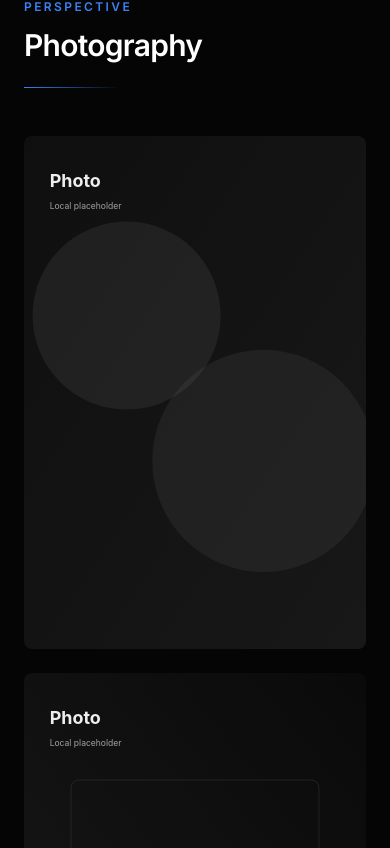
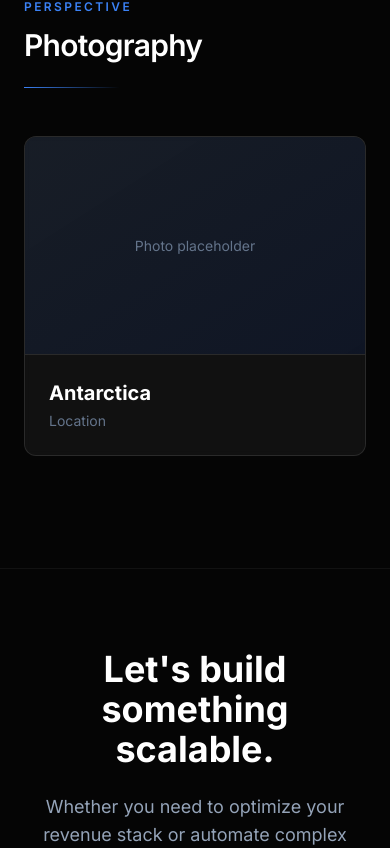
Before and after one commit to spheloung/sampheloung_portfoliosite, a React (Vite) app: page / in a window 390 px wide. Shown: the part 6956-7804 px from the top of the page. Built offline with nearby package versions, Linux system fonts and the light colour scheme.

Commit message:
Feature: Photography carousel with Netflix-style navigation arrows

```diff
--- a/components/sections/Photography.tsx
+++ b/components/sections/Photography.tsx
@@ -1,45 +1,131 @@
-import React from 'react';
-import { motion, useScroll, useTransform } from 'framer-motion';
+import React, { useRef, useState, useEffect } from 'react';
+import { motion } from 'framer-motion';
 import { SectionTitle } from '../ui/Elements';
-import { Photo } from '../../types';
 
-const photos: Photo[] = [
-  { id: '1', url: '/images/photos/photo-1.svg', caption: 'Urban Solitude' },
-  { id: '2', url: '/images/photos/photo-2.svg', caption: 'Neon Nights' },
-  { id: '3', url: '/images/photos/photo-3.svg', caption: 'Geometric Shadows' },
-  { id: '4', url: '/images/photos/photo-4.svg', caption: 'Architecture' },
-  { id: '5', url: '/images/photos/photo-5.svg', caption: 'Motion' },
+interface LocationCard {
+  id: string;
+  name: string;
+  imageUrl?: string;
+}
+
+const locations: LocationCard[] = [
+  { id: '1', name: 'Antarctica' },
+  { id: '2', name: 'Tekapo' },
+  { id: '3', name: 'Canterbury' },
+  { id: '4', name: 'Coromandel' },
 ];
 
 const Photography: React.FC = () => {
+  const scrollRef = useRef<HTMLDivElement>(null);
+  const [canScrollLeft, setCanScrollLeft] = useState(false);
+  const [canScrollRight, setCanScrollRight] = useState(true);
+
+  const checkScrollPosition = () => {
+    if (!scrollRef.current) return;
+    const { scrollLeft, scrollWidth, clientWidth } = scrollRef.current;
+    setCanScrollLeft(scrollLeft > 10);
+    setCanScrollRight(scrollLeft < scrollWidth - clientWidth - 10);
+  };
+
+  useEffect(() => {
+    const container = scrollRef.current;
+    if (!container) return;
+
+    checkScrollPosition();
+    container.addEventListener('scroll', checkScrollPosition);
+    window.addEventListener('resize', checkScrollPosition);
+
+    return () => {
+      container.removeEventListener('scroll', checkScrollPosition);
+      window.removeEventListener('resize', checkScrollPosition);
+    };
+  }, []);
+
+  const scroll = (direction: 'left' | 'right') => {
+    if (!scrollRef.current) return;
+    const cardWidth = scrollRef.current.clientWidth / 3;
+    const scrollAmount = direction === 'left' ? -cardWidth : cardWidth;
+    scrollRef.current.scrollBy({ left: scrollAmount, behavior: 'smooth' });
+  };
+
   return (
     <section id="photography" className="py-24 relative overflow-hidden">
       <div className="max-w-7xl mx-auto px-6">
         <SectionTitle title="Photography" subtitle="Perspective" />
 
-        {/* Masonry-style abstract layout with parallax feel */}
-        <div className="columns-1 md:columns-2 lg:columns-3 gap-6 space-y-6">
-          {photos.map((photo, index) => (
+        {/* Carousel Container with Arrows */}
+        <div className="relative group/carousel">
+
+          {/* Left Arrow */}
+          {canScrollLeft && (
+            <button
+              onClick={() => scroll('left')}
+              className="absolute left-0 top-0 bottom-4 z-20 w-12
+                         bg-gradient-to-r from-black/80 to-transparent
+                         flex items-center justify-start pl-2
+                         opacity-0 group-hover/carousel:opacity-100
+                         transition-opacity duration-300
+                         hover:from-black/90"
+              aria-label="Scroll left"
+            >
+              <svg className="w-6 h-6 text-white" fill="none" stroke="currentColor" viewBox="0 0 24 24">
+                <path strokeLinecap="round" strokeLinejoin="round" strokeWidth={2} d="M15 19l-7-7 7-7" />
+              </svg>
+            </button>
+          )}
+
+          {/* Right Arrow */}
+          {canScrollRight && (
+            <button
+              onClick={() => scroll('right')}
+              className="absolute right-0 top-0 bottom-4 z-20 w-12
+                         bg-gradient-to-l from-black/80 to-transparent
+                         flex items-center justify-end pr-2
+                         opacity-0 group-hover/carousel:opacity-100
+                         transition-opacity duration-300
+                         hover:from-black/90"
+              aria-label="Scroll right"
+            >
+              <svg className="w-6 h-6 text-white" fill="none" stroke="currentColor" viewBox="0 0 24 24">
+                <path strokeLinecap="round" strokeLinejoin="round" strokeWidth={2} d="M9 5l7 7-7 7" />
+              </svg>
+            </button>
+          )}
+
+          {/* Inner scrollable row */}
+          <div
+            ref={scrollRef}
+            className="flex gap-6 overflow-x-auto scroll-smooth snap-x snap-mandatory pb-4"
+            style={{ scrollbarWidth: 'none', msOverflowStyle: 'none' }}
+          >
+            {locations.map((location, index) => (
               <motion.div
-              key={photo.id}
-              initial={{ opacity: 0, y: 50 }}
+                key={location.id}
+                initial={{ opacity: 0, y: 30 }}
                 whileInView={{ opacity: 1, y: 0 }}
                 viewport={{ once: true }}
-              transition={{ delay: index * 0.15, duration: 0.8 }}
-              className="relative group break-inside-avoid"
+                transition={{ delay: index * 0.1, duration: 0.6 }}
+                className="shrink-0 w-full md:w-[calc(33.333%-1rem)] snap-start"
               >
-              <div className="overflow-hidden rounded-lg">
-                <img
-                  src={photo.url}
-                  alt={photo.caption}
-                  className="w-full h-auto object-cover grayscale group-hover:grayscale-0 transition-all duration-700 ease-in-out transform group-hover:scale-105"
-                />
-                <div className="absolute inset-0 bg-gradient-to-t from-black/80 to-transparent opacity-0 group-hover:opacity-100 transition-opacity duration-300 flex items-end p-6">
-                  <span className="text-white font-medium tracking-wide">{photo.caption}</span>
+                {/* Card */}
+                <div className="relative group rounded-xl overflow-hidden bg-white/5 border border-white/10 backdrop-blur-sm h-80 flex flex-col">
+                  {/* Image placeholder area */}
+                  <div className="flex-1 bg-gradient-to-br from-slate-800/50 to-slate-900/80 flex items-center justify-center">
+                    <span className="text-slate-500 text-sm">Photo placeholder</span>
                   </div>
+
+                  {/* Card footer */}
+                  <div className="p-6 border-t border-white/10">
+                    <h3 className="text-xl font-bold text-white">{location.name}</h3>
+                    <p className="text-slate-500 text-sm mt-1">Location</p>
+                  </div>
+
+                  {/* Hover overlay */}
+                  <div className="absolute inset-0 bg-accent/10 opacity-0 group-hover:opacity-100 transition-opacity duration-300 pointer-events-none" />
                 </div>
               </motion.div>
             ))}
+          </div>
         </div>
       </div>
     </section>
```
Lines whose indentation alone changed are shown as unchanged.
